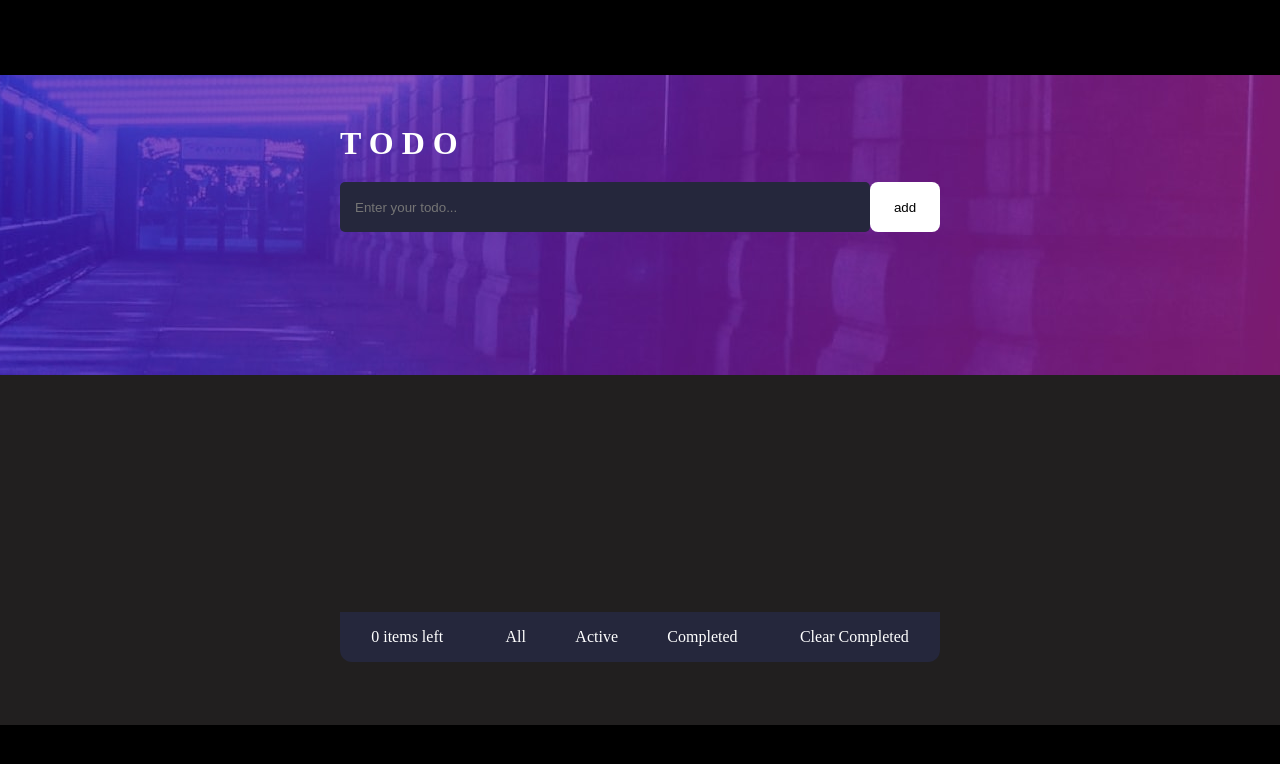
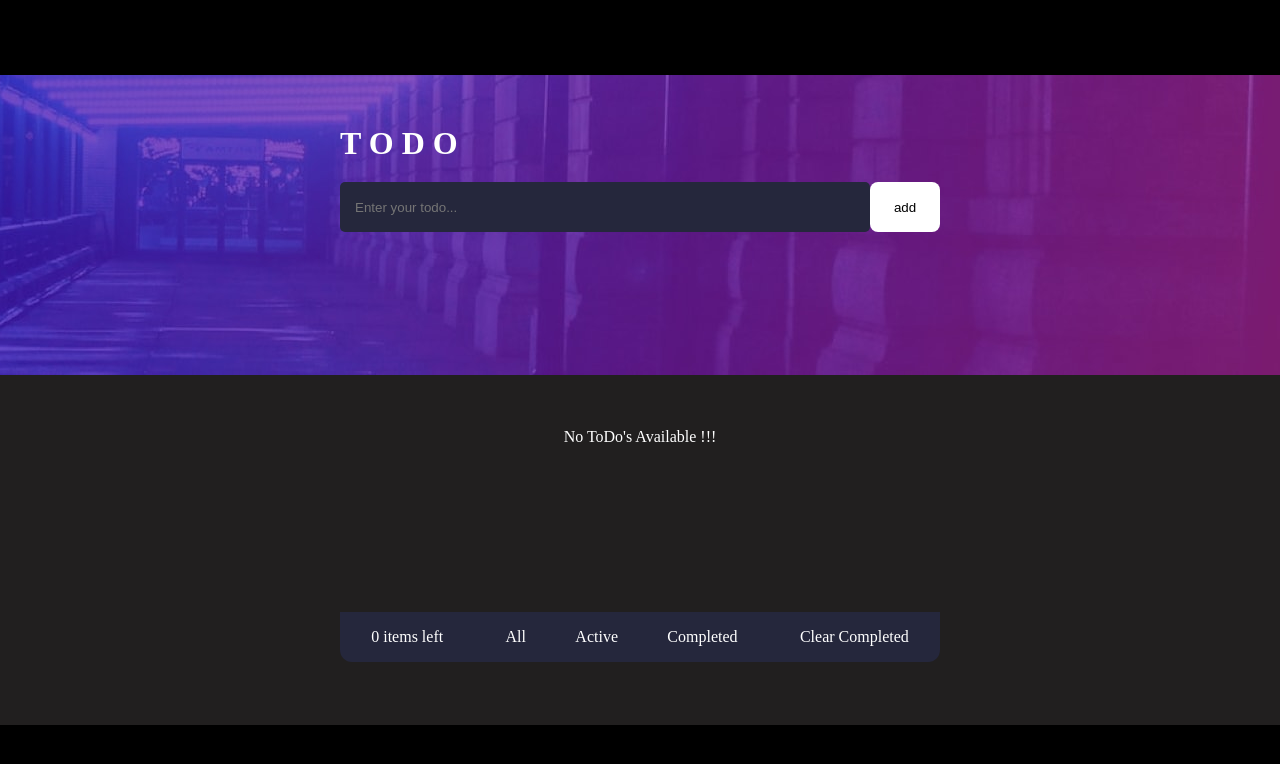
Before and after one commit to deepaksingh8174/todo---react, a React (Vite) app: page / in a window 1280 px wide. Shown: the top 764 px of the page. Built offline with nearby package versions, Linux system fonts and the light colour scheme.

Commit message:
added completed todo sign in react and add no todo available dialgue box appears~

```diff
--- a/src/Component/ToDoList/ToDoList.css
+++ b/src/Component/ToDoList/ToDoList.css
@@ -55,5 +55,6 @@ p {
 }
 
 .completed{
-    background: url(../../assets/icon-check.svg) no-repeat center center  ;
+    background: url(../../assets/icon-check.svg) no-repeat center center;
+    background-color: rgb(145, 165, 239)
 }
--- a/src/Component/ToDoList/ToDoList.jsx
+++ b/src/Component/ToDoList/ToDoList.jsx
@@ -57,6 +57,9 @@ function ToDoList(props) {
 
   return (
     <div className='todo'>
+      {todo.length == 0 ? (
+          <p style={{ margin: 'auto' }}>No ToDo's Available !!!</p>
+      ):(
         <ul>
            {
             todo.map((val, index) => {
@@ -71,6 +74,7 @@ function ToDoList(props) {
             })
         }
         </ul>
+      )}
     </div>
   )
 }
```
